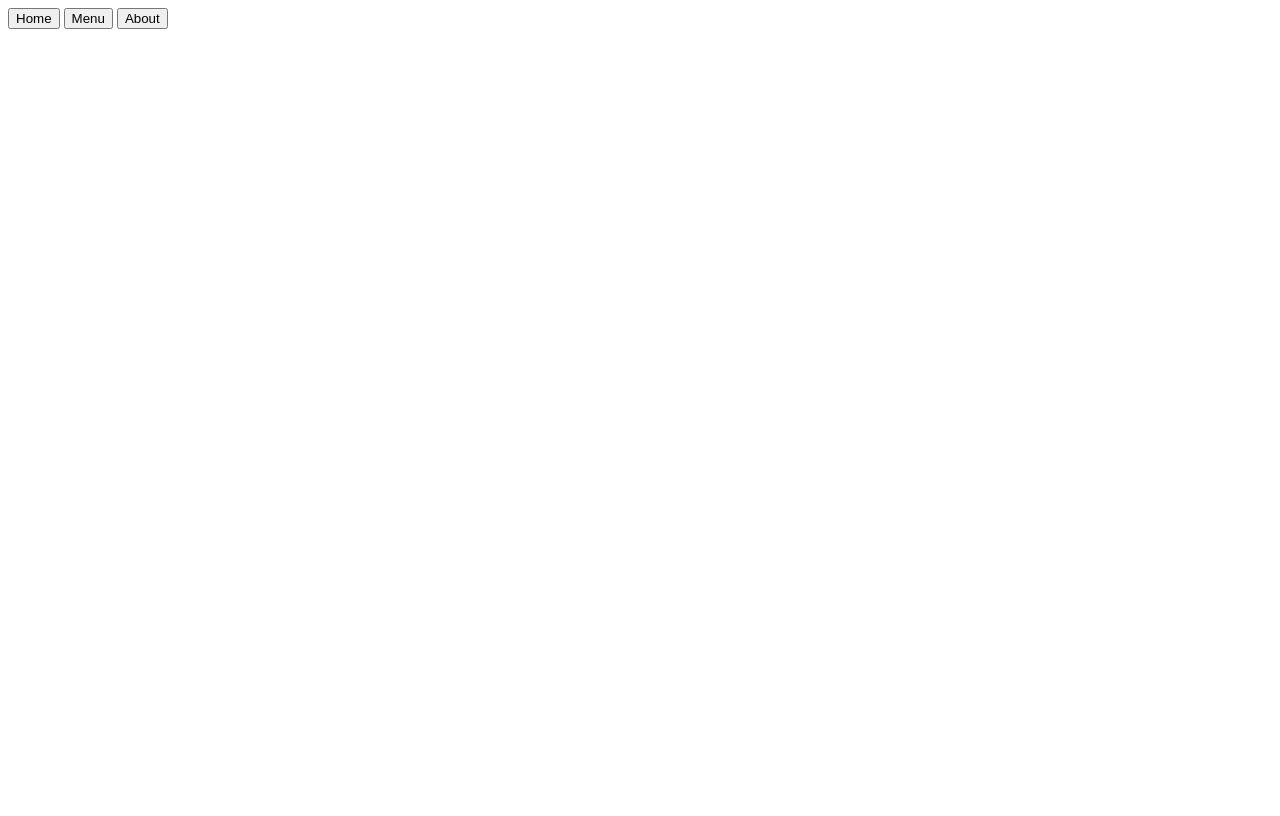
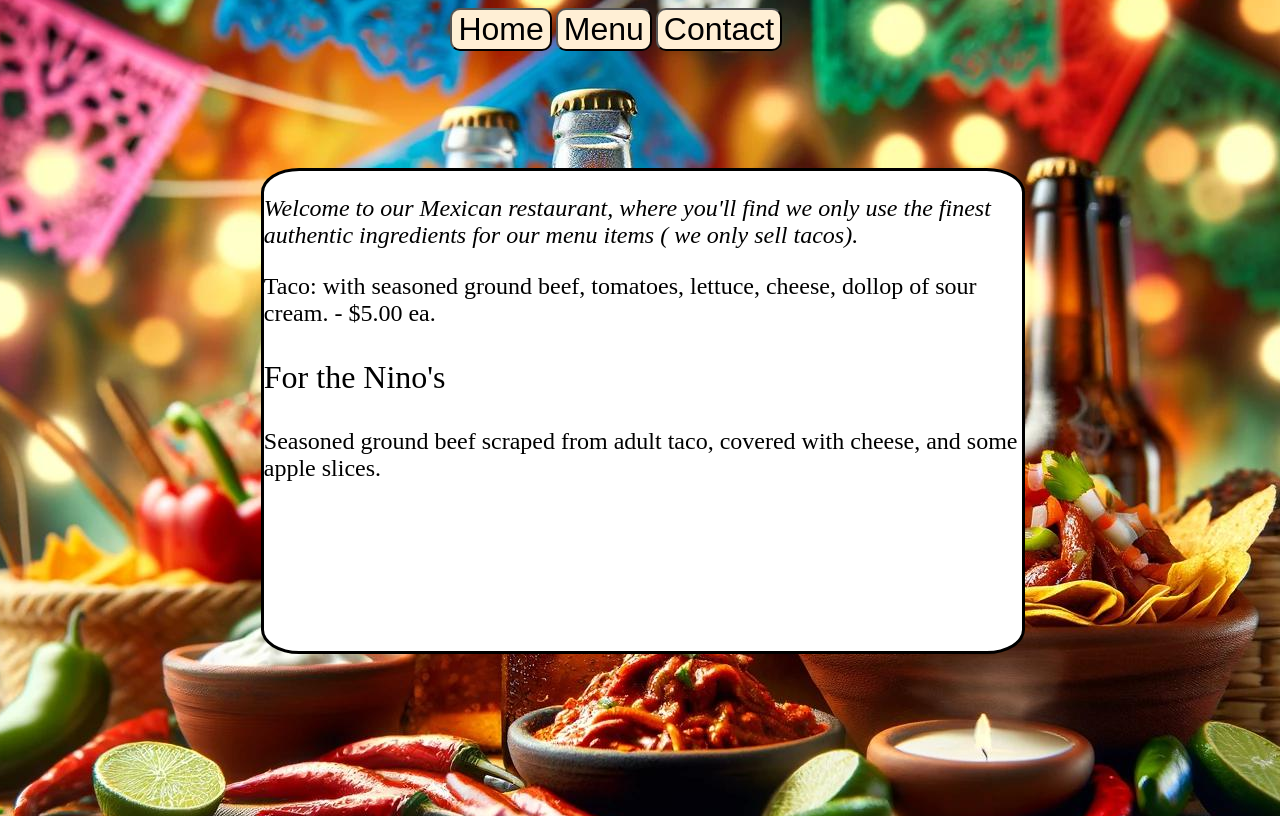
Before and after one commit to Elwood10/odin_restaurant, a website built with webpack: page dist/index.html in a window 1280 px wide. Both pictures are taken after a click on the button "Menu". Built offline with nearby package versions, Linux system fonts and the light colour scheme.

Commit message:
added js files and pic, got it to work

```diff
--- a/src/index.js
+++ b/src/index.js
@@ -1 +1,26 @@
-alert("hey hey hey");
+import loadHomePage from "./loadHomePage";
+import loadContactPage from "./loadContactPage";
+import loadMenuPage from "./loadMenuPage";
+
+//loads home page on start up//
+loadHomePage();
+
+//sets up buttons to load named button page//
+const homeBtn = document.getElementById("home");
+const menuBtn = document.getElementById("menu");
+const contactBtn = document.getElementById("contact");
+
+homeBtn.addEventListener("click", function(){
+document.getElementById("content").innerHTML = "";
+loadHomePage();
+});
+
+menuBtn.addEventListener("click", function(){
+    document.getElementById("content").innerHTML = "";
+    loadMenuPage();
+    });
+
+    contactBtn.addEventListener("click", function(){
+        document.getElementById("content").innerHTML = "";
+        loadContactPage();
+        });
--- /dev/null
+++ b/src/loadContactPage.js
@@ -0,0 +1,24 @@
+const loadContactPage = () => {
+   // alert("Hi, i'm a Contact page");
+const content = document.getElementById('content');
+const words = document.createElement('div');
+words.classList.add("contact");
+const text = document.createElement('p');
+text.classList.add("contactText");
+text.textContent = "-- Open Tuesday through Sunday - come by and see us";
+const email = document.createElement("p");
+email.textContent = "-- Send us a email at tacos.u.like@gmail.com";
+const phone =  document.createElement("p");
+phone.textContent = "ph. 509.555.4321 (we don't ever actually answer the phone.)"
+
+
+words.appendChild(text);
+words.appendChild(email);
+words.appendChild(phone);
+content.appendChild(words);
+
+
+
+
+}
+export default loadContactPage;
--- /dev/null
+++ b/src/loadHomePage.js
@@ -0,0 +1,11 @@
+const loadHomePage = () => {
+    //alert("Hi, i'm a homepage");
+const content = document.getElementById('content');
+const words = document.createElement('div');
+words.classList.add("homeTitle");
+const text = document.createElement('p');
+text.textContent = "COMIDA DEL MEXICO";
+words.appendChild(text);
+content.appendChild(words);
+}
+export default loadHomePage;
--- /dev/null
+++ b/src/loadMenuPage.js
@@ -0,0 +1,25 @@
+const loadMenuPage = () => {
+  //  alert("Hi, i'm a Menu Page");
+const content = document.getElementById('content');
+const menuWords = document.createElement('div');
+menuWords.classList.add("menuContent")
+const text = document.createElement('p');
+text.classList.add("menuWords");
+text.textContent = "Welcome to our Mexican restaurant, where you'll find we only use the finest authentic ingredients for our menu items ( we only sell tacos)." ;
+const text1 = document.createElement("p");
+text1.classList.add("menuItems");
+text1.textContent = "Taco: with seasoned ground beef, tomatoes, lettuce, cheese, dollop of sour cream. - $5.00 ea.";
+const text2 = document.createElement("p");
+text2.classList.add("kidsTitle");
+text2.textContent = "For the Nino's";
+const text3 = document.createElement("p");
+text3.classList.add("kidsItems");
+text3.textContent = "Seasoned ground beef scraped from adult taco, covered with cheese, and some apple slices."
+
+menuWords.appendChild(text);
+menuWords.appendChild(text1);
+menuWords.appendChild(text2);
+menuWords.appendChild(text3);
+content.appendChild(menuWords);
+}
+export default loadMenuPage;
```
Also changed, not shown: dist/Create_a_visually_captivating_image_suitable_for_a (1).jpg (added), dist/index.html, dist/main.js, dist/styles.css (added).
